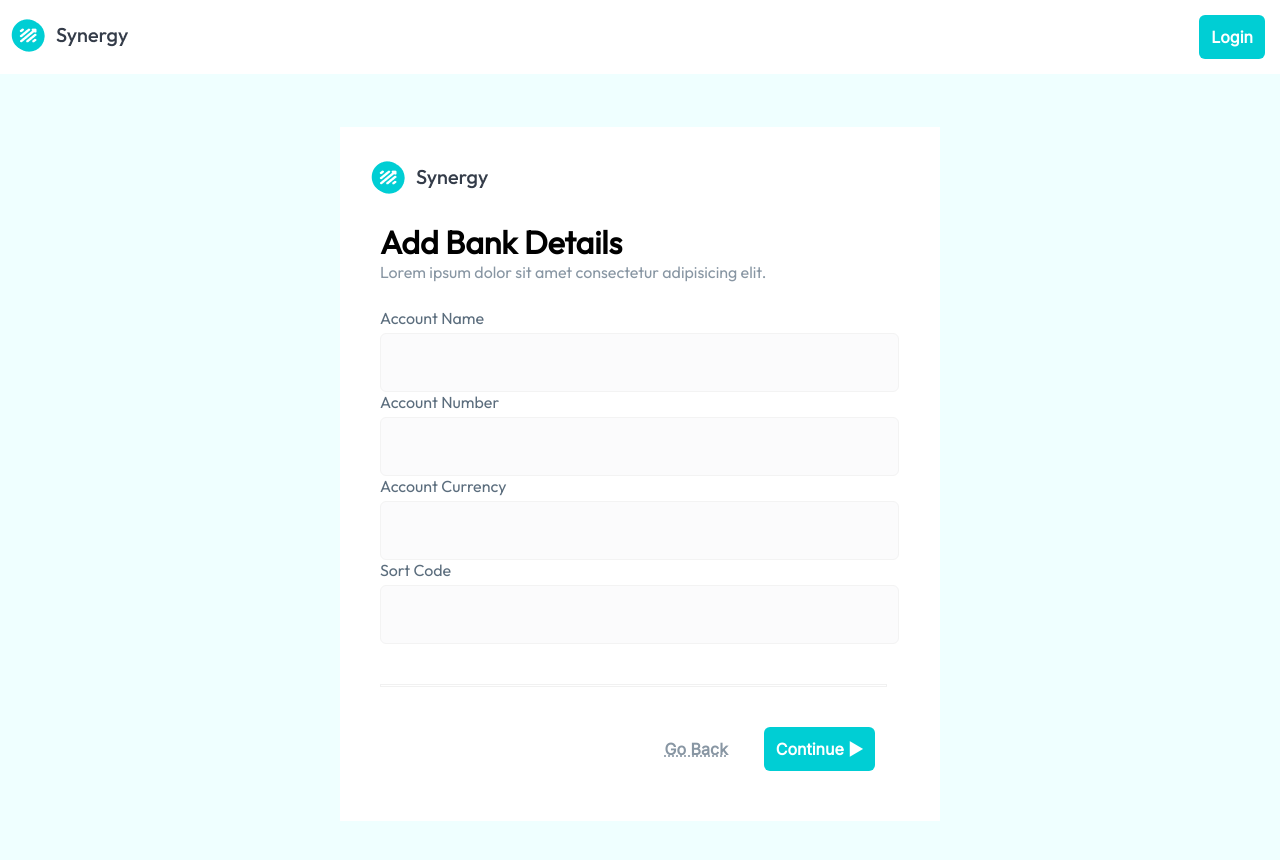
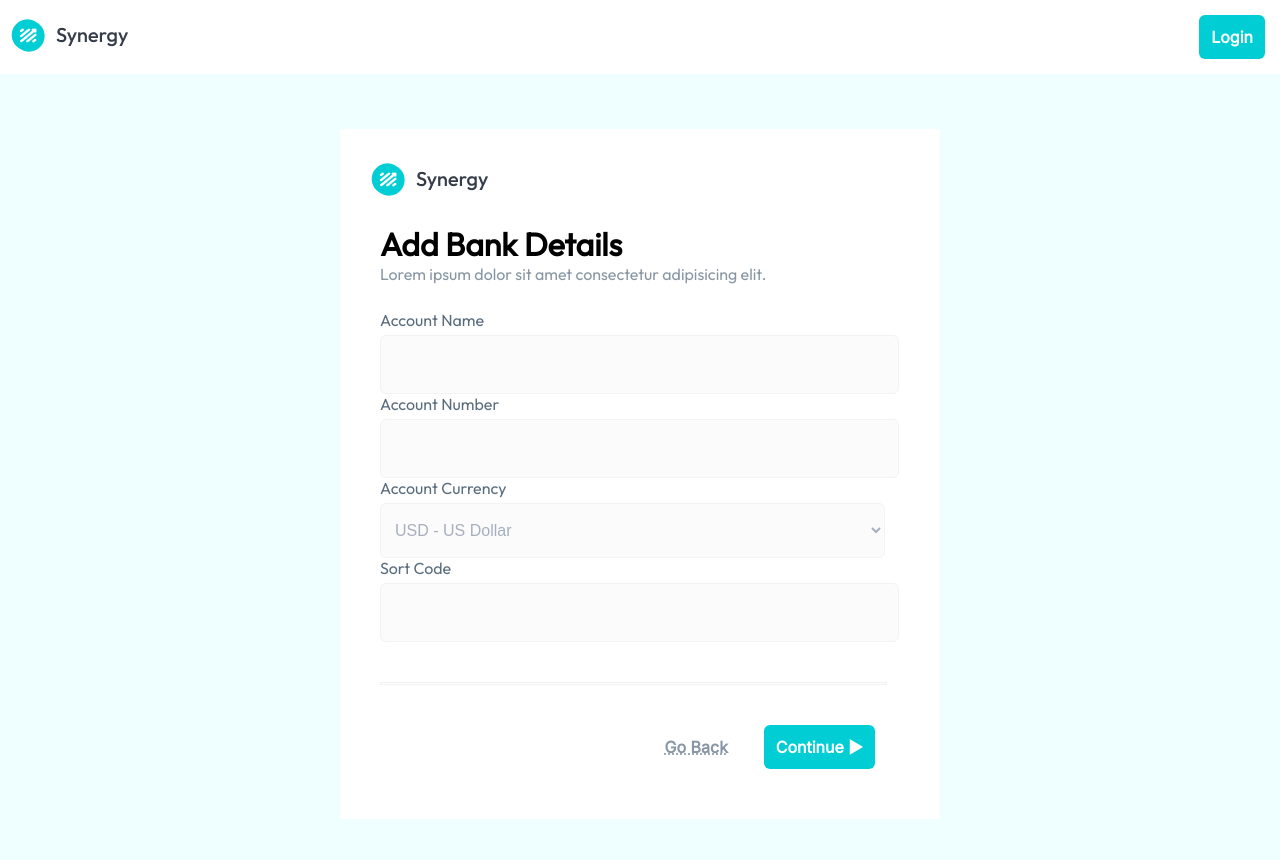
Before and after one commit to nology-tech/synergy, a React (Create React App) app: page /bankdetails in a window 1280 px wide. Shown: the top 860 px of the page. Built offline with nearby package versions, Linux system fonts and the light colour scheme.

Commit message:
Currency dropdown on create Account

```diff
--- a/src/containers/BankDetails/BankDetails.jsx
+++ b/src/containers/BankDetails/BankDetails.jsx
@@ -36,6 +36,10 @@ const BankDetails = () => {
     setSortCode(e.target.value.toString());
   };
 
+  const currencyJSX = currency.map((currency) => (
+    <option name={currency.code}> {currency.code} - {currency.name}</option>
+  ));
+
   return (
     <>
       <SignInNav title="Login" />
@@ -70,11 +74,13 @@ const BankDetails = () => {
               </div>
               <div className="bankDetailsForm__div">
                 <label>Account Currency</label>
-                <input
-                  onInput={handleAccountCurr}
+                <select
+                  onChange={handleAccountCurr}
                   className="input"
                   value={accountCurr}
-                />
+                >
+                  {currencyJSX}
+                </select>
               </div>
               <div className="bankDetailsForm__div">
                 <label>Sort Code</label>
```
